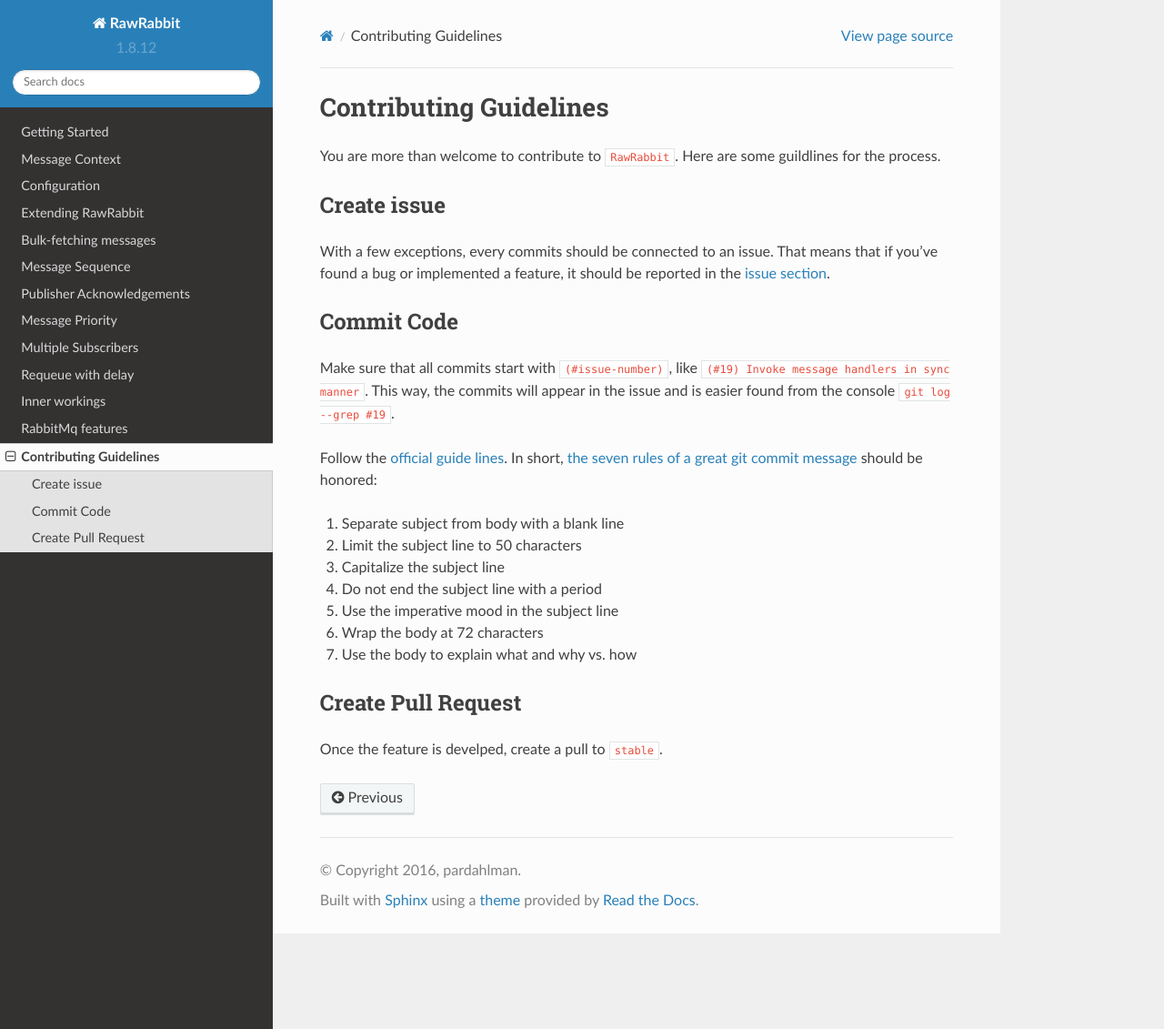
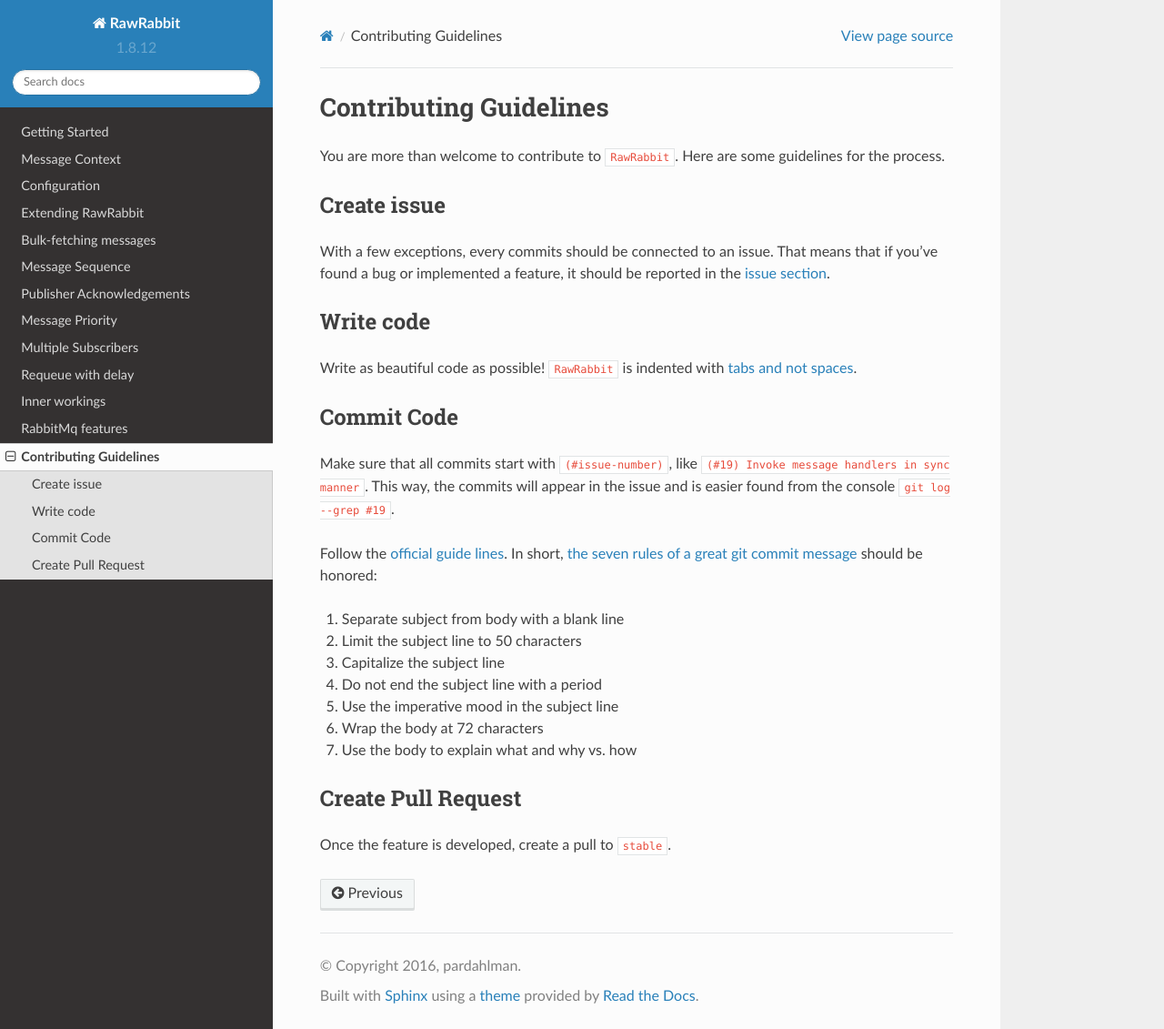
Before and after one commit to pardahlman/RawRabbit, a Sphinx documentation site: the page built from docs/contributing-guidelines.md, in a window 1280 px wide and 1131 px high. Shown: the whole window at 91% size. Built offline with Sphinx 7.4.7 and the Read the Docs theme 2.0.0, drawn with Linux system fonts in a browser that asks for light colours.

Commit message:
Add info about tabs for indentation

```diff
--- a/docs/contributing-guidelines.md
+++ b/docs/contributing-guidelines.md
@@ -1,9 +1,12 @@
 # Contributing Guidelines
 
-You are more than welcome to contribute to `RawRabbit`. Here are some guildlines for the process.
+You are more than welcome to contribute to `RawRabbit`. Here are some guidelines for the process.
 
 ## Create issue
 With a few exceptions, every commits should be connected to an issue. That means that if you've found a bug or implemented a feature, it should be reported in the [issue section](https://github.com/pardahlman/RawRabbit/issues).
+
+## Write code
+Write as beautiful code as possible! `RawRabbit` is indented with [tabs and not spaces](http://ryanseddon.github.io/spaces-talk/images/batman-slap.jpg).
 
 ## Commit Code
 Make sure that all commits start with `(#issue-number)`, like `(#19) Invoke message handlers in sync manner`. This way, the commits will appear in the issue and is easier found from the console `git log --grep #19`.
@@ -19,4 +22,4 @@ Follow the [official guide lines](https://www.git-scm.com/book/en/v2/Distributed
 7. Use the body to explain what and why vs. how
 
 ## Create Pull Request
-Once the feature is develped, create a pull to `stable`.
+Once the feature is developed, create a pull to `stable`.
```
